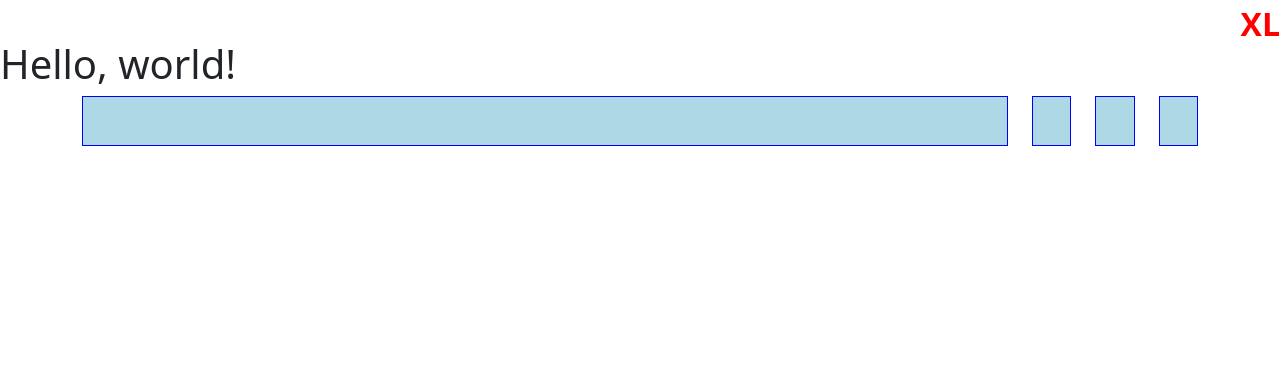
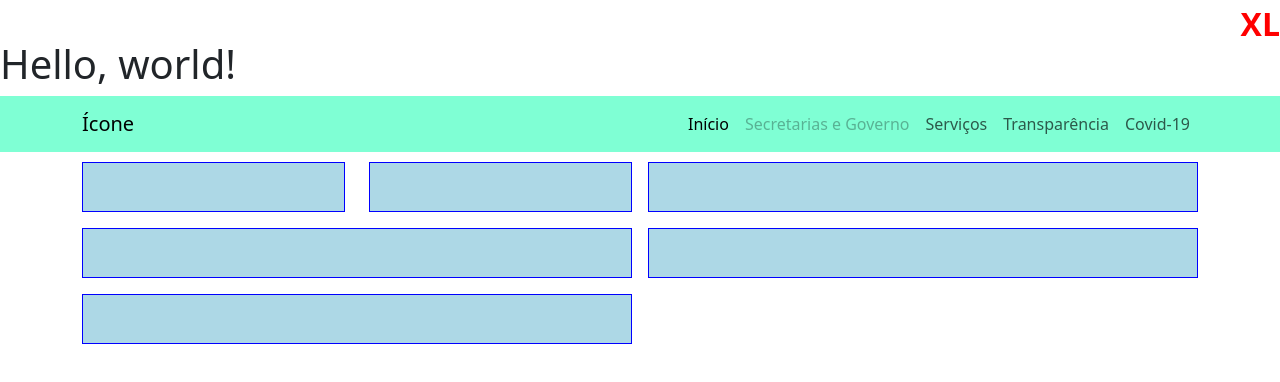
Before and after one commit to flashqueen/Prefeitura, a plain HTML site: page index.html in a window 1280 px wide. Drawn offline with nearby package versions, Linux system fonts and the light colour scheme.

Commit message:
adição de navbar

```diff
--- a/index.html
+++ b/index.html
@@ -12,9 +12,37 @@
 </head>
 <body>
     <h1>Hello, world!</h1>
+    <nav class="navbar navbar-expand">
+        <div class="container">
+            <a href="#" class="navbar-brand">Ícone</a>
+            <ul class="navbar-nav">
+                <li class="nav-item">
+                    <a href="#" class="nav-link active" aria-current="page">Início</a>
+                </li>
+                <li class="nav-item">
+                    <a href="#" class="nav-link disabled">Secretarias e Governo</a>
+                </li>
+                <li class="nav-item">
+                    <a href="#" class="nav-link">Serviços</a>
+                </li>
+                <li class="nav-item">
+                    <a href="#" class="nav-link">Transparência</a>
+                </li>
+                <li class="nav-item">
+                    <a href="#" class="nav-link">Covid-19</a>
+                </li>
+            </ul>
+        </div>
+    </nav>
     <div class="container">
-        <div class="row">
-            <div class="col-10">
+        <div class="row row-cols-2 g-3">
+            <div class="col">
+                <div class="row">
+                    <div class="col"><div class="box"></div></div>
+                    <div class="col"><div class="box"></div></div>
+                </div>
+            </div>
+            <div class="col">
                 <div class="box"></div>
             </div>
             <div class="col">
--- a/style.css
+++ b/style.css
@@ -49,3 +49,8 @@ body {
       content: "XXL";
     }
   }
+
+.navbar {
+  background-color: aquamarine;
+  margin-bottom: 10px;
+}
```
